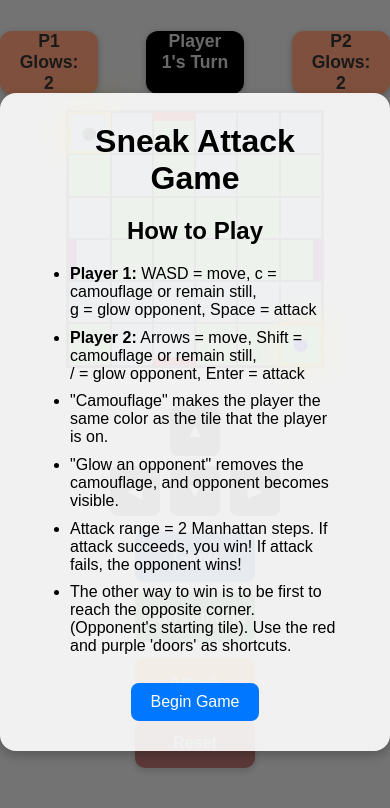
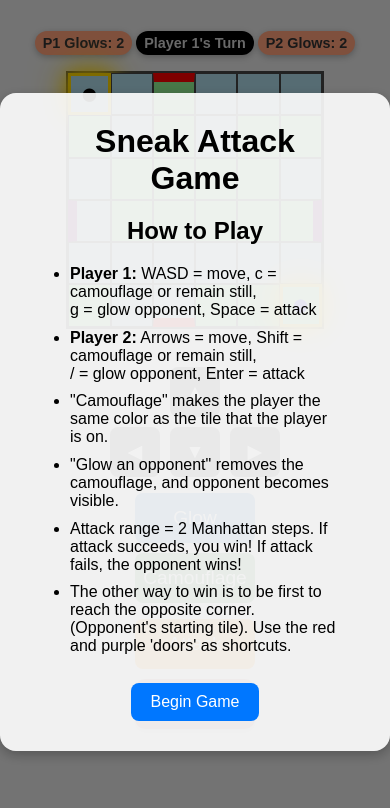
Before and after one commit to markmcla74/Sneak-Attack-Game-1Player, a plain HTML site: page index.html in a window 390 px wide. Drawn offline with Linux system fonts and the light colour scheme.

Commit message:
Add files via upload

```diff
--- a/style-1p.css
+++ b/style-1p.css
@@ -655,10 +655,21 @@ button:disabled {
     font-size: 1rem;
      justify-content: center;
       flex-wrap: wrap;
-      gap: 8px;
-    padding: 0px 14px;
-    min-width: 70px;
   }
+
+ #p1-glows,
+#p2-glows,
+#turn-indicator {
+  font-size: 0.9rem;   /* smaller text */
+  padding: 4px 8px;    /* tighter padding */
+  min-width: auto;     /* let the box shrink naturally */
+}
+.turn-container {
+  display: flex;
+  justify-content: center;
+  align-items: center;
+  gap: 4px; /* reduce spacing between hud-boxes */
+}
     .reset-container button {
     font-size: 0.8rem;
     padding: 5px 10px;
```
